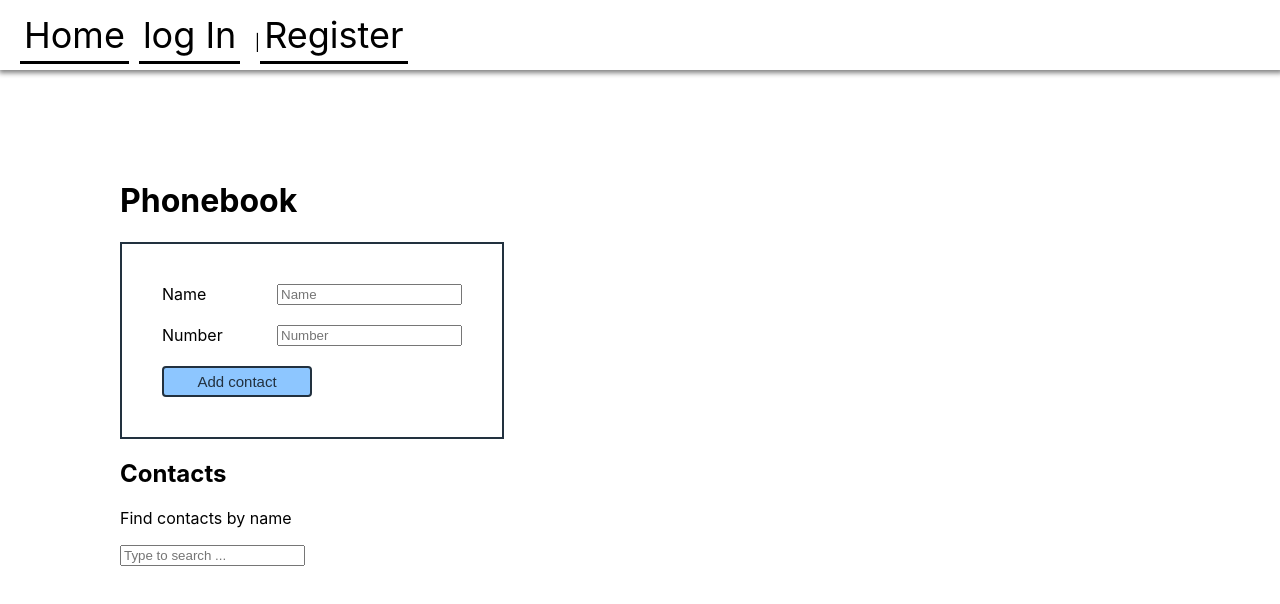
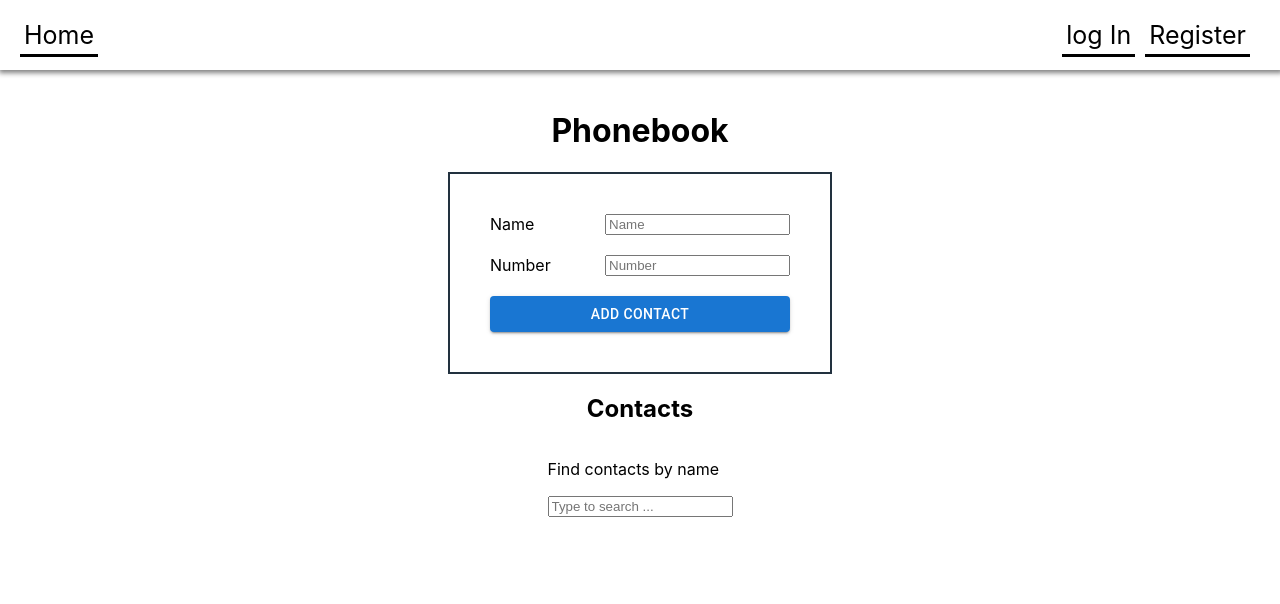
Before and after one commit to VickyBondarenko/goit-react-hw-08-phonebook, a React (Create React App) app: page /contacts in a window 1280 px wide. Shown: the top 604 px of the page. Built offline with nearby package versions, Linux system fonts and the light colour scheme.

Commit message:
Work version

```diff
--- a/package.json
+++ b/package.json
@@ -4,6 +4,10 @@
   "private": true,
   "homepage": "https://vickybondarenko.github.io/goit-react-hw-08-phonebook/",
   "dependencies": {
+    "@emotion/react": "^11.10.6",
+    "@emotion/styled": "^11.10.6",
+    "@mui/material": "^5.11.14",
+    "@mui/styled-engine-sc": "^5.11.11",
     "@reduxjs/toolkit": "^1.9.3",
     "@testing-library/jest-dom": "^5.16.3",
     "@testing-library/react": "^12.1.4",
--- a/src/Pages/Contacts/Contacts.jsx
+++ b/src/Pages/Contacts/Contacts.jsx
@@ -38,7 +38,7 @@ export const Contacts = () => {
 export default Contacts;
 
 const Wraper = styled.div`
-  margin-left: 50px;
-  margin-top: 50px;
-  padding: 20px 50px;
+  display: flex;
+  flex-direction: column;
+  align-items: center;
 `;
--- a/src/Pages/Home/Home.jsx
+++ b/src/Pages/Home/Home.jsx
@@ -1,16 +1,44 @@
 import React from 'react';
+import { Link } from 'react-router-dom';
+import { useSelector } from 'react-redux';
+
+import styled from 'styled-components';
+import Button from '@mui/material/Button';
+import { selectIsLoggedIn } from '../../redux/auth/selectors';
 
 export const Home = () => {
+  const isLoggedin = useSelector(selectIsLoggedIn);
   return (
-    <div className="">
+    <Greetings>
       <h1 className="">Welcome to our homepage!</h1>
-
-      <p>
-        Thank you for visiting our website. We hope you find everything you're
-        looking for and more!
-      </p>
-    </div>
+      {!isLoggedin ? (
+        <div>
+          <p>
+            Thank you for visiting our website. We hope you find everything
+            you're looking for and more!
+          </p>
+          <Link to="/login">
+            <Button variant="outlined" size="small" type="button">
+              Please Log In
+            </Button>
+          </Link>
+        </div>
+      ) : (
+        <div>
+          <p>Thank you for authorization!</p>
+          <Link to="/contacts">
+            <Button variant="outlined" size="small" type="button">
+              Your Phonebook
+            </Button>
+          </Link>
+        </div>
+      )}
+    </Greetings>
   );
 };
 
 export default Home;
+
+const Greetings = styled.div`
+  text-align: center;
+`;
--- a/src/Pages/Login/Login.jsx
+++ b/src/Pages/Login/Login.jsx
@@ -16,7 +16,7 @@ export default function Login() {
     const password = form.password.value;
     dispatch(logIn({ email, password }));
     form.reset();
-    navigate('/contacts');
+    navigate('/');
   };
 
   return (
--- a/src/Pages/Registration/Registration.jsx
+++ b/src/Pages/Registration/Registration.jsx
@@ -13,7 +13,7 @@ export default function Registration() {
     const email = form.email.value;
     const password = form.password.value;
     dispatch(register({ name, email, password }));
-    navigate('/contacts');
+    navigate('/');
   };
 
   return (
--- a/src/components/NavBar.jsx
+++ b/src/components/NavBar.jsx
@@ -3,6 +3,7 @@ import { useDispatch, useSelector } from 'react-redux';
 import { NavLink, useNavigate } from 'react-router-dom';
 import { logOut } from '../redux/auth/operations';
 import { selectIsLoggedIn } from '../redux/auth/selectors';
+import Button from '@mui/material/Button';
 import styled from 'styled-components';
 
 export const NavBar = () => {
@@ -12,26 +13,30 @@ export const NavBar = () => {
   const name = useSelector(state => state.auth.user.name);
   return (
     <Header className="">
+      <div>
+        <StyledLink to="/">Home</StyledLink>
+        {isLoggedin && <StyledLink to="/contacts">Phonebook</StyledLink>}
+      </div>
+
       {!isLoggedin ? (
         <div>
-          <StyledLink to="/">Home</StyledLink>
-          <StyledLink to="/login">log In</StyledLink> |
+          <StyledLink to="/login">log In</StyledLink>
           <StyledLink to="/register">Register</StyledLink>
         </div>
       ) : (
-        <div className="">
-          <StyledLink to="/contacts">Phonebook</StyledLink>
-          <p>Welcome, {name}</p>
-          <button
-            className=""
+        <Wrap className="">
+          <User>Welcome, {name}</User>
+          <Button
+            variant="contained"
+            style={{ height: '40px' }}
             onClick={() => {
               dispatch(logOut());
               navigate('/');
             }}
           >
             Log Out
-          </button>
-        </div>
+          </Button>
+        </Wrap>
       )}
     </Header>
   );
@@ -40,6 +45,7 @@ export const NavBar = () => {
 const Header = styled.header`
   text-decoration: none;
   display: flex;
+  justify-content: space-between;
   width: 100%;
   height: 70px;
   align-items: center;
@@ -49,7 +55,7 @@ const Header = styled.header`
 `;
 
 const StyledLink = styled(NavLink)`
-  font-size: 36px;
+  font-size: 25px;
   margin-right: 10px;
   padding: 4px;
   text-decoration: none;
@@ -57,6 +63,16 @@ const StyledLink = styled(NavLink)`
   color: black;
 
   &.active {
-    color: lightcoral;
+    color: #1565c0;
   }
 `;
+const Wrap = styled.div`
+  display: flex;
+  align-items: center;
+  gap: 20px;
+`;
+const User = styled.p`
+  font-size: 25px;
+  padding: 4px;
+  border-bottom: 3px solid #1565c0;
+`;
--- a/src/components/form/Form.jsx
+++ b/src/components/form/Form.jsx
@@ -2,6 +2,7 @@ import { useState } from 'react';
 import { useDispatch, useSelector } from 'react-redux';
 import { addContact } from '../../redux/contacts/operations';
 import { selectItems } from '../../redux/contacts/selectors';
+import Button from '@mui/material/Button';
 
 import css from './formStyle.module.css';
 
@@ -83,9 +84,14 @@ export const Form = () => {
           value={number}
         />
       </label>
-      <button className={css.form_btn} type="submit" style={{ width: '150px' }}>
+      <Button
+        variant="contained"
+        className={css.form_btn}
+        type="submit"
+        // style={{ width: '150px' }}
+      >
         Add contact
-      </button>
+      </Button>
     </form>
   );
 };
--- a/src/components/list/List.jsx
+++ b/src/components/list/List.jsx
@@ -2,6 +2,7 @@ import { useDispatch, useSelector } from 'react-redux';
 import { deleteContact } from '../../redux/contacts/operations';
 import { applayFilter } from '../../redux/contacts/selectors';
 import css from './listStyle.module.css';
+import Button from '@mui/material/Button';
 
 export const List = () => {
   const dispatch = useDispatch();
@@ -12,15 +13,17 @@ export const List = () => {
       {contactsList.map(({ id, name, number }) => (
         <li className={css.item} key={id}>
           <p>
-            Name: {name} Phone: {number}
+            {name} : {number}
           </p>
-          <button
+          <Button
+            variant="outlined"
+            size="small"
             className={css.list_btn}
             onClick={event => dispatch(deleteContact(event.target.id))}
             id={id}
           >
             Delete
-          </button>
+          </Button>
         </li>
       ))}
     </ul>
--- a/src/components/list/listStyle.module.css
+++ b/src/components/list/listStyle.module.css
@@ -4,13 +4,16 @@
 }
 
 .item {
+  display: flex;
+  gap: 20px;
+  justify-content: space-between;
+  align-items: center;
 }
 
 .list_btn {
-  padding: 5px 20px;
+  height: 30px;
+  width: 80px;
+  color: #22313f;
+  border: 2px solid #22313f;
   font-size: 15px;
-  color: #22313f;
-  background-color: #8dc6ff;
-  border: 2px solid #22313f;
-  border-radius: 4px;
 }
```
Also changed, not shown: 1 other file (tests, documents, lock files or other folders).
